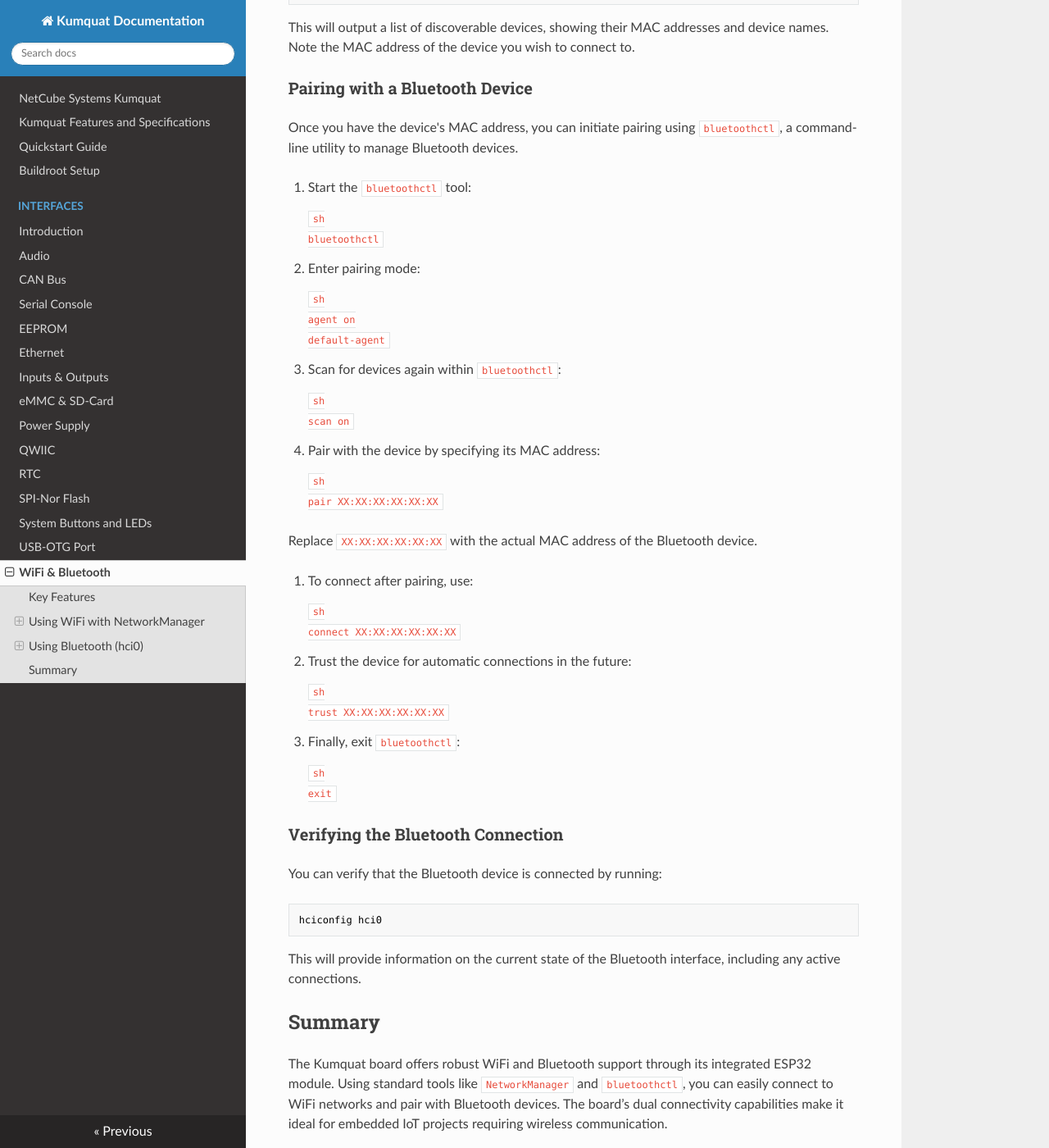
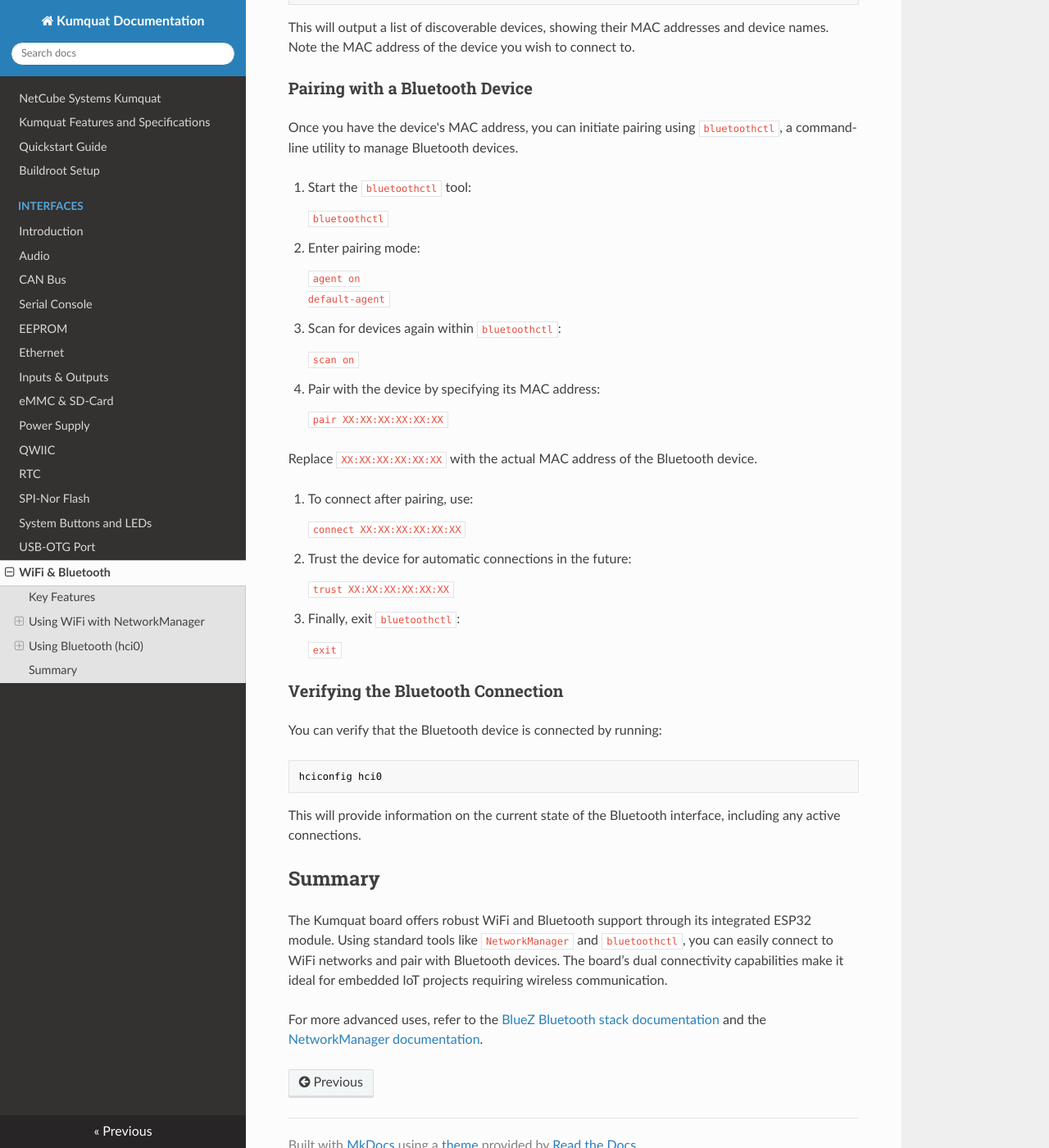
Before and after one commit to NetCube-Systems-Austria/Kumquat-Docs, an MkDocs documentation site: the page built from docs/interfaces/wifi-bt.md, in a window 1280 px wide and 1400 px high, scrolled down 2071 px. Shown: the whole window at 82% size. Built offline with MkDocs 1.6.1, drawn with Linux system fonts in a browser that asks for light colours; nearby versions of some CDN libraries; some of the changed text lies outside the part shown.

Commit message:
Fix formatting issues

````diff
--- a/docs/interfaces/wifi-bt.md
+++ b/docs/interfaces/wifi-bt.md
@@ -16,13 +16,13 @@ The Kumquat board uses the standard `NetworkManager` service to manage WiFi conn
 
 First, check if the `espsta0` interface is up and running:
 
-```sh
+```
 nmcli device status
 ```
 
 This should show `espsta0` listed as a WiFi device. If it’s not listed, you may need to bring the interface up manually:
 
-```sh
+```
 ip link set espsta0 up
 ```
 
@@ -30,7 +30,7 @@ ip link set espsta0 up
 
 To scan for nearby WiFi networks:
 
-```sh
+```
 nmcli device wifi list
 ```
 
@@ -40,7 +40,7 @@ This command will output a list of available WiFi networks. Note the SSID of the
 
 To connect to a WiFi network, use the following command:
 
-```sh
+```
 nmcli device wifi connect "<SSID>" password "<password>"
 ```
 
@@ -48,7 +48,7 @@ Replace `<SSID>` with the name of your network and `<password>` with the network
 
 Once connected, you can verify the connection with:
 
-```sh
+```
 nmcli connection show
 ```
 
@@ -58,7 +58,7 @@ This will display the active network connections, including the one established
 
 After successfully connecting, test the internet connection by pinging a reliable external server:
 
-```sh
+```
 ping 8.8.8.8
 ```
 
@@ -72,7 +72,7 @@ The Kumquat board supports Bluetooth through the **hci0** interface, managed by
 
 Ensure the Bluetooth interface is up by running:
 
-```sh
+```
 hciconfig hci0 up
 ```
 
@@ -80,7 +80,7 @@ hciconfig hci0 up
 
 To scan for nearby Bluetooth devices, use the following command:
 
-```sh
+```
 hcitool scan
 ```
 
@@ -92,26 +92,26 @@ Once you have the device's MAC address, you can initiate pairing using `bluetoot
 
 1. Start the `bluetoothctl` tool:
 
-    ```sh
+    ```
     bluetoothctl
     ```
 
 2. Enter pairing mode:
 
-    ```sh
+    ```
     agent on
     default-agent
     ```
 
 3. Scan for devices again within `bluetoothctl`:
 
-    ```sh
+    ```
     scan on
     ```
 
 4. Pair with the device by specifying its MAC address:
 
-    ```sh
+    ```
     pair XX:XX:XX:XX:XX:XX
     ```
 
@@ -119,19 +119,19 @@ Once you have the device's MAC address, you can initiate pairing using `bluetoot
 
 5. To connect after pairing, use:
 
-    ```sh
+    ```
     connect XX:XX:XX:XX:XX:XX
     ```
 
 6. Trust the device for automatic connections in the future:
 
-    ```sh
+    ```
     trust XX:XX:XX:XX:XX:XX
     ```
 
 7. Finally, exit `bluetoothctl`:
 
-    ```sh
+    ```
     exit
     ```
 
@@ -139,7 +139,7 @@ Once you have the device's MAC address, you can initiate pairing using `bluetoot
 
 You can verify that the Bluetooth device is connected by running:
 
-```sh
+```
 hciconfig hci0
 ```
 
````
Also changed, not shown: docs/interfaces/spi-nor-flash.md (+5 -5 lines), docs/interfaces/usb-otg.md (+11 -11 lines).
